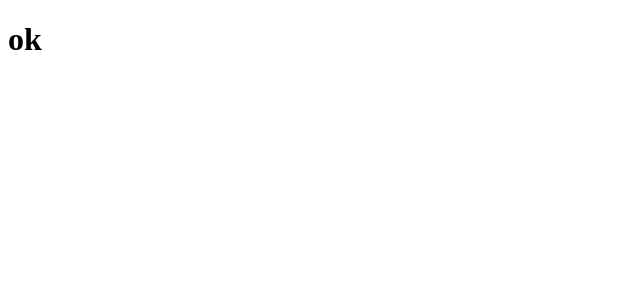
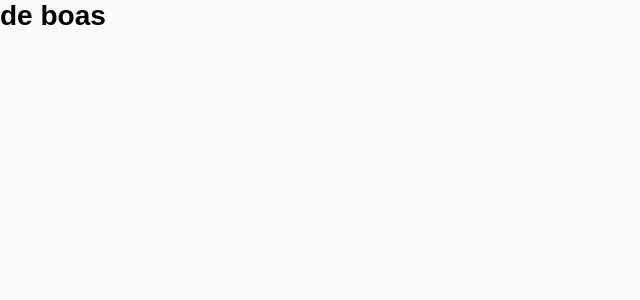
Before and after one commit to dannyelgjl/InstagramClone, a React (Create React App) app in the folder web/: page / in a window 1280 px wide. Shown: the top 300 px of the page, without its empty margins (0-640 px from the left). Built offline with nearby package versions, Linux system fonts and the light colour scheme.

Commit message:
configurando rotas

```diff
--- a/web/package.json
+++ b/web/package.json
@@ -8,6 +8,7 @@
     "@testing-library/user-event": "^7.1.2",
     "react": "^16.13.1",
     "react-dom": "^16.13.1",
+    "react-router-dom": "^5.1.2",
     "react-scripts": "3.4.1"
   },
   "scripts": {
--- a/web/src/App.js
+++ b/web/src/App.js
@@ -1,7 +1,13 @@
 import React from "react";
+import { BrowserRouter } from "react-router-dom";
+import Routes from "./routes";
 
 function App() {
-  return <h1>ok</h1>;
+  return (
+    <BrowserRouter>
+      <Routes />
+    </BrowserRouter>
+  );
 }
 
 export default App;
--- /dev/null
+++ b/web/src/global.css
@@ -0,0 +1,12 @@
+* {
+  margin: 0;
+  padding: 0;
+  outline: 0;
+  box-sizing: border-box;
+}
+
+body {
+  background: #fafafa;
+  font: 14px Arial, Helvetica, sans-serif;
+  -webkit-font-smoothing: antialiased !important;
+}
--- a/web/src/index.js
+++ b/web/src/index.js
@@ -2,4 +2,6 @@ import React from "react";
 import ReactDOM from "react-dom";
 import App from "./App";
 
+import "./global.css";
+
 ReactDOM.render(<App />, document.getElementById("root"));
--- /dev/null
+++ b/web/src/pages/Feed/index.js
@@ -0,0 +1,13 @@
+import React, { Component } from "react";
+
+class Feed extends Component {
+  render() {
+    return (
+      <div>
+        <h1>de boas</h1>
+      </div>
+    );
+  }
+}
+
+export default Feed;
--- /dev/null
+++ b/web/src/pages/New/index.js
@@ -0,0 +1,13 @@
+import React, { Component } from "react";
+
+class Feed extends Component {
+  render() {
+    return (
+      <div>
+        <h1>teste</h1>
+      </div>
+    );
+  }
+}
+
+export default Feed;
--- /dev/null
+++ b/web/src/routes.js
@@ -0,0 +1,14 @@
+import React from "react";
+import { Switch, Route } from "react-router-dom";
+
+import Feed from "./pages/Feed";
+import New from "./pages/New";
+
+export default function Routes() {
+  return (
+    <Switch>
+      <Route path="/" exact component={Feed} />
+      <Route path="/new" component={New} />
+    </Switch>
+  );
+}
```
Also changed, not shown: 1 other file (tests, documents, lock files or other folders).
